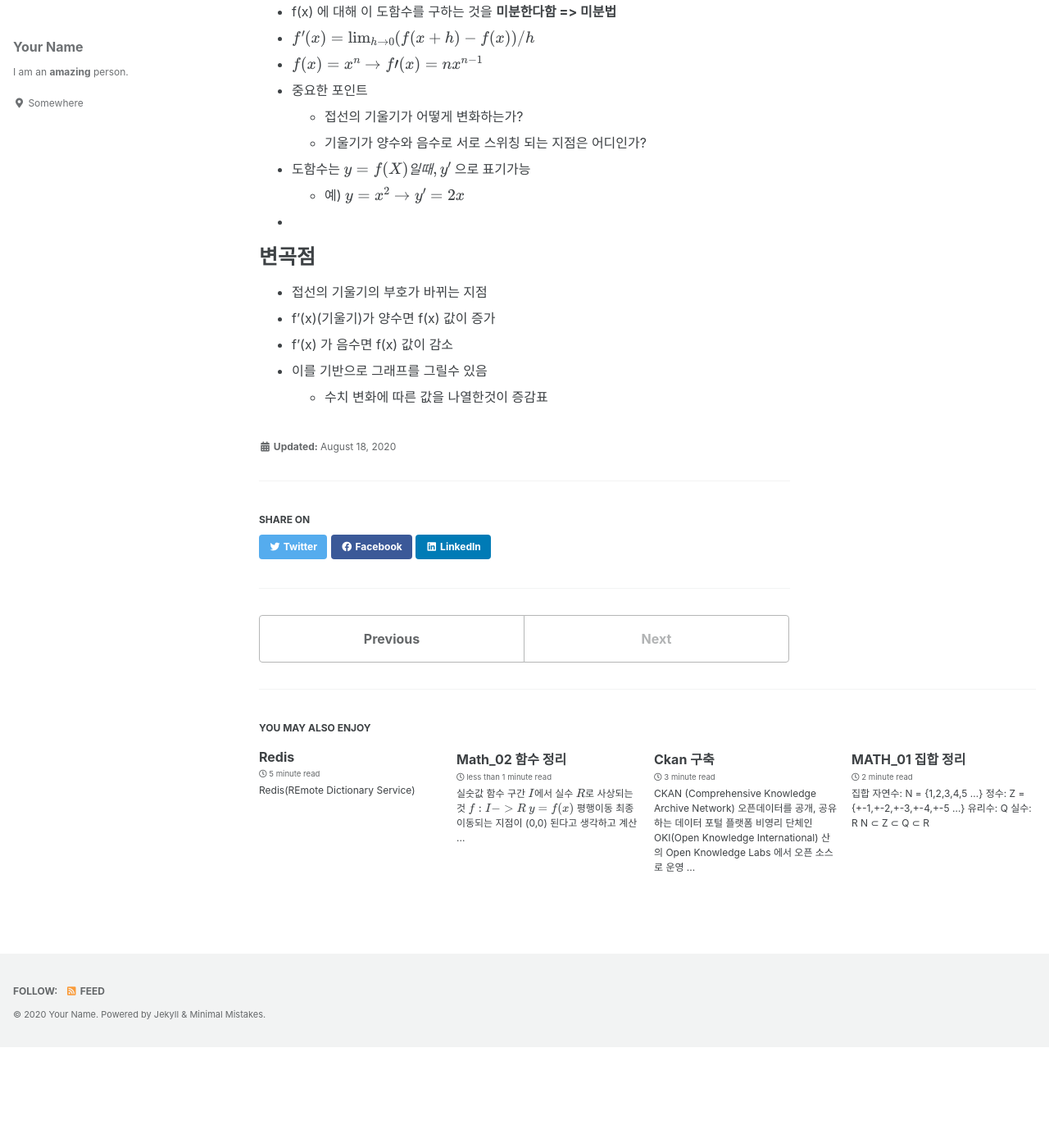
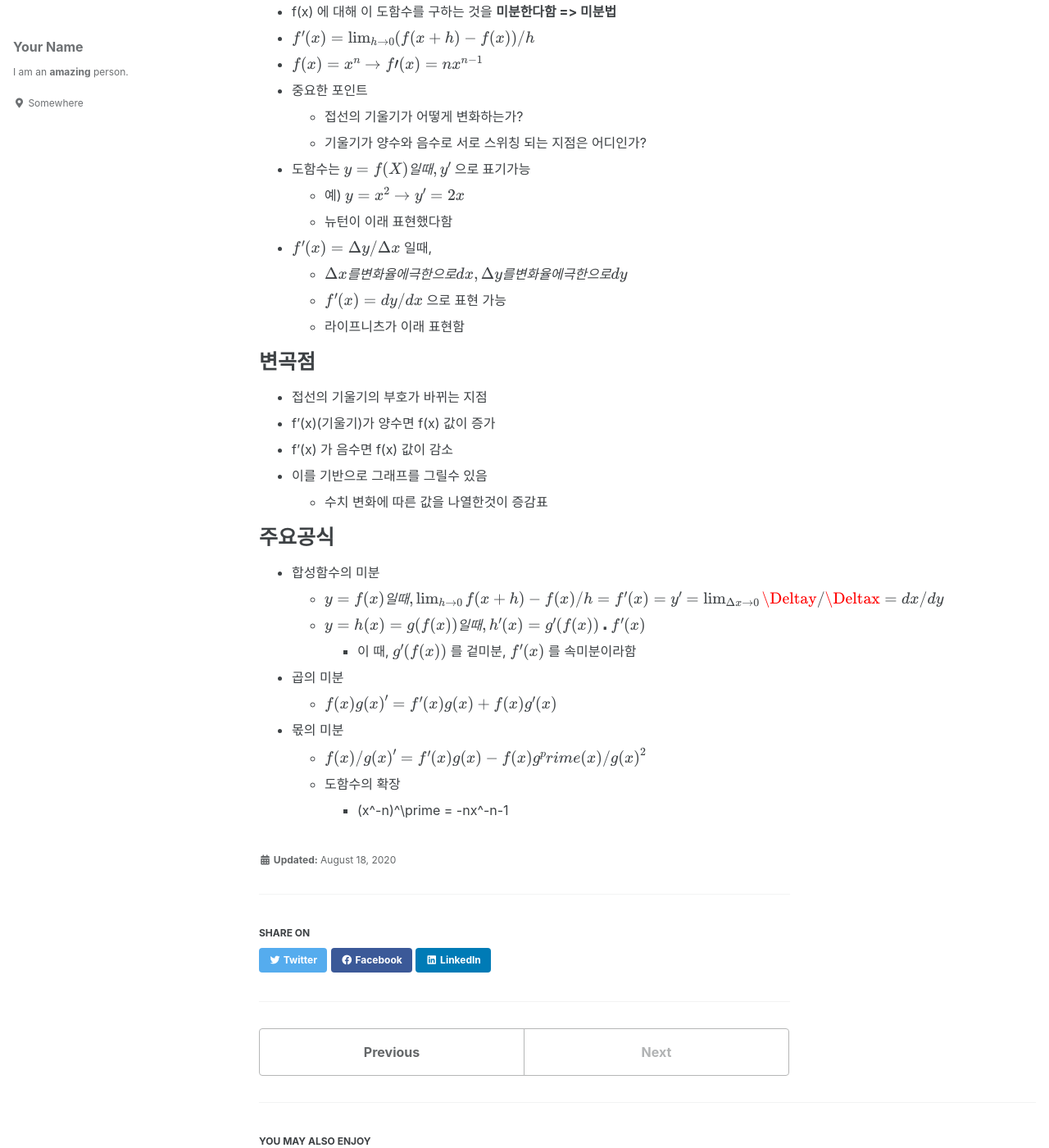
Before and after one commit to copper-light/ghhdh.github.io, a Jekyll site: the page built from _posts/2020-08-18-Math_03_미적분.md, in a window 1280 px wide and 1400 px high, scrolled down 934 px. Shown: the whole window at 82% size. Built offline with Jekyll 4.4.1, drawn with Linux system fonts in a browser that asks for light colours; cached includes are drawn as plain includes; formulas are drawn with MathJax 3; before the commit the page ends 2211 px from its top, so only the background shows below that.

Commit message:
Update 2020-08-18-Math_03_미적분.md

```diff
--- a/_posts/2020-08-18-Math_03_미적분.md
+++ b/_posts/2020-08-18-Math_03_미적분.md
@@ -34,7 +34,11 @@ use_math: true
     - 기울기가 양수와 음수로 서로 스위칭 되는 지점은 어디인가?
   - 도함수는 $y=f(X) 일때, y^\prime$ 으로 표기가능
     - 예) $y=x^2 \to y^\prime =2x$
-  -
+    - 뉴턴이 이래 표현했다함
+  - $f^\prime(x) = \Delta y / \Delta x$ 일때,
+    - $\Delta x 를 변화율에 극한으로 dx, \Delta y 를 변화율에 극한으로 dy$
+    - $f^\prime(x) = dy / dx$ 으로 표현 가능
+    - 라이프니츠가 이래 표현함
 
 # 변곡점
   - 접선의 기울기의 부호가 바뀌는 지점
@@ -42,3 +46,16 @@ use_math: true
   - f'(x) 가 음수면 f(x) 값이 감소
   - 이를 기반으로 그래프를 그릴수 있음
      - 수치 변화에 따른 값을 나열한것이 증감표
+
+
+# 주요공식
+  - 합성함수의 미분
+    - $ y=f(x) 일때, \lim_{h \to 0} {f(x+h)-f(x)}/h = f^\prime(x)=y^\prime= \lim_{\Delta x \to 0} \Deltay / \Deltax = dx/dy$
+    - $y= h(x) = g(f(x)) 일때, h^\prime (x) = g^\prime(f(x)) \centerdot f^\prime(x)$
+       - 이 때, $g^\prime(f(x))$ 를 겉미분, $f^\prime(x)$ 를 속미분이라함
+  - 곱의 미분
+    - ${f(x)g(x)}^\prime = f^\prime(x) g(x) + f(x)g^\prime(x)$
+  - 몫의 미분
+    - ${f(x)/g(x)}^\prime=f^\prime(x)g(x)-f(x)g^prime(x) / {g(x)}^2$
+    - 도함수의 확장
+      - (x^-n)^\prime = -nx^-n-1
```
